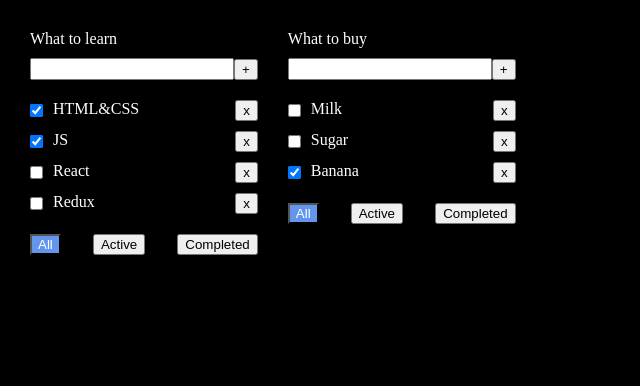
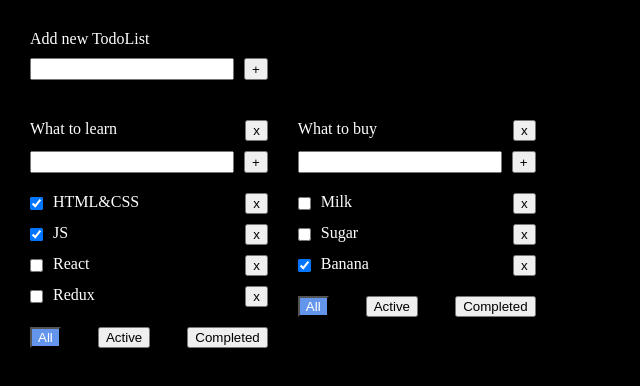
Before and after one commit to alexBasrike/todoList, a React (Vite) app: page / in a window 1280 px wide. Shown: the top 386 px of the page, without its empty margins (0-640 px from the left). Built offline with nearby package versions, Linux system fonts and the light colour scheme.

Commit message:
created universal component for adding for example Task or new TodoList and so on

```diff
--- a/src/App.css
+++ b/src/App.css
@@ -1,15 +1,33 @@
 body {
     background: #000;
     color: #fff;
+}
+
+h2 {
+    margin: 0 0 10px 0;
+}
+
+p {
+    margin: 0 0 20px 0;
 }
 
 button {
     cursor: pointer;
 }
 
+
+.app {
+    padding: 30px;
+}
+
+.addTodoList {
+    display: inline-flex;
+    flex-direction: column;
+    margin: 0 0 20px 0;
+}
+
 .todoLists {
     display: flex;
     flex-wrap: wrap;
     gap: 30px;
-    padding: 30px;
 }
--- a/src/App.tsx
+++ b/src/App.tsx
@@ -3,6 +3,7 @@ import './App.css'
 import TodoList from "./components/TodoList/TodoList.tsx";
 import {useState} from "react";
 import {v1} from "uuid";
+import AddItem from "./components/AddItem/AddItem.tsx";
 
 export type TodoListsFilterType = 'all' | 'active' | 'completed';
 
@@ -46,6 +47,17 @@ function App() {
         ],
     });
 
+    const addTodoList = (todoListTitle: TodoListsType['title']) => {
+        const newTodoList: TodoListsType = {id: v1(), title: todoListTitle, filter: 'all'};
+        setTodoLists([newTodoList, ...todoLists]);
+        setInitialTasks({...initialTasks, [newTodoList.id]: []});
+    }
+
+    const deleteTodoList = (todolistID: TodoListsType['id']) => {
+        setTodoLists(prevState => prevState.filter(todoList => todoList.id !== todolistID));
+        delete initialTasks[todolistID];
+    }
+
     const addTask = (todoListID: TodoListsType['id'], taskTitle: TodoListsType['title']) => {
         const newTask = {id: v1(), title: taskTitle, isDone: false}
         setInitialTasks({...initialTasks, [todoListID]: [newTask, ...initialTasks[todoListID]]});
@@ -56,15 +68,29 @@ function App() {
     }
 
     const changeTaskStatus = (todoListID: TodoListsType['id'], taskID: TaskType['id'], newTaskStatus: TaskType['isDone']) => {
-        setInitialTasks({...initialTasks, [todoListID]: initialTasks[todoListID].map(task => task.id === taskID ? {...task, isDone: newTaskStatus} : task)});
+        setInitialTasks({
+            ...initialTasks,
+            [todoListID]: initialTasks[todoListID].map(task => task.id === taskID ? {
+                ...task,
+                isDone: newTaskStatus
+            } : task)
+        });
     }
 
     const changeTasksStatus = (todoListID: TodoListsType['id'], newFilterValue: TodoListsType['filter']) => {
-        setTodoLists(todoLists.map(todoList => todoList.id === todoListID ? {...todoList, filter: newFilterValue} : todoList));
+        setTodoLists(todoLists.map(todoList => todoList.id === todoListID ? {
+            ...todoList,
+            filter: newFilterValue
+        } : todoList));
     }
 
     return (
         <div className="app">
+
+            <div className={'addTodoList'}>
+                <h2>Add new TodoList</h2>
+                <AddItem text={''} callBack={addTodoList}/>
+            </div>
 
             <div className="todoLists">
                 {todoLists.map(todoItem => {
@@ -82,6 +108,7 @@ function App() {
                             key={todoItem.id}
                             todoListID={todoItem.id}
                             title={todoItem.title}
+                            deleteTodoList={deleteTodoList}
                             tasks={tasks}
                             addTask={addTask}
                             deleteTask={deleteTask}
--- /dev/null
+++ b/src/components/AddItem/AddItem.module.css
@@ -0,0 +1,6 @@
+.addItem {
+    display: flex;
+    justify-content: space-between;
+    gap: 10px;
+    margin: 0 0 20px 0;
+}
--- /dev/null
+++ b/src/components/AddItem/AddItem.tsx
@@ -0,0 +1,38 @@
+import {ChangeEvent, KeyboardEvent, useState} from "react";
+import css from './AddItem.module.css';
+
+type AddItemPropsType = {
+    text: string
+    callBack: (inputValue: string) => void
+}
+
+const AddItem = ({text, callBack}: AddItemPropsType) => {
+
+    const [inputValue, setInputValue] = useState(text);
+
+    const inputValueHandler = (e: ChangeEvent<HTMLInputElement>) => setInputValue(e.target.value);
+
+    const addItemHandler = () => {
+        callBack(inputValue);
+        setInputValue('');
+    }
+
+    const onKeyDownHandler = (e: KeyboardEvent<HTMLInputElement>) => {
+        if (e.key === 'Enter') {
+            addItemHandler();
+        }
+    }
+
+    return (
+        <div className={css.addItem}>
+            <input
+                value={inputValue}
+                onChange={inputValueHandler}
+                onKeyDown={onKeyDownHandler}
+            />
+            <button onClick={addItemHandler}>+</button>
+        </div>
+    );
+};
+
+export default AddItem;
--- a/src/components/TodoList/TodoList.module.css
+++ b/src/components/TodoList/TodoList.module.css
@@ -3,12 +3,15 @@
     padding: 0;
 
     h2 {
-        margin: 0 0 10px 0;
+        margin: 0;
     }
 }
 
-.todoList__form {
-    margin: 0 0 20px 0;
+.todoList__header {
+    display: flex;
+    justify-content: space-between;
+    align-items: flex-start;
+    margin: 0 0 10px 0;
 }
 
 .todoList__list {
--- a/src/components/TodoList/TodoList.tsx
+++ b/src/components/TodoList/TodoList.tsx
@@ -1,11 +1,12 @@
 import {TaskType, TodoListsType} from "../../App.tsx";
 import css from "./TodoList.module.css";
-import {useState, KeyboardEvent} from "react";
+import AddItem from "../AddItem/AddItem.tsx";
 
 type TodoListPropsType = {
     todoListID: TodoListsType['id']
     title: TodoListsType['title']
     tasks: TaskType[]
+    deleteTodoList: (todolistID: TodoListsType['id']) => void
     addTask: (todoListID: TodoListsType['id'], taskTitle: TodoListsType['title']) => void
     deleteTask: (todoListID: TodoListsType['id'], taskID: TaskType['id']) => void
     changeTaskStatus: (todoListID: TodoListsType['id'], taskID: TaskType['id'], newTaskStatus: TaskType['isDone']) => void
@@ -14,20 +15,11 @@ type TodoListPropsType = {
 }
 
 const TodoList = (
-    {todoListID, title, tasks, addTask, deleteTask, changeTaskStatus, changeTasksStatus, filterValue}: TodoListPropsType
+    {todoListID, title, tasks, deleteTodoList, addTask, deleteTask, changeTaskStatus, changeTasksStatus, filterValue}: TodoListPropsType
 ) => {
 
-    const [inputValue, setInputValue] = useState('');
-
-    const addTaskHandler = () => {
-        addTask(todoListID, inputValue);
-        setInputValue('');
-    }
-
-    const onKeyDownHandler = (e: KeyboardEvent<HTMLInputElement>) => {
-        if (e.key === 'Enter') {
-            addTaskHandler();
-        }
+    const addTaskHandler = (taskTitle: TaskType['title']) => {
+        addTask(todoListID, taskTitle);
     }
 
     const activeButtonHandlerAll = filterValue === 'all' ? css.activeButton : '';
@@ -40,16 +32,13 @@ const TodoList = (
 
     return (
         <div className={css.todoList}>
-            <h2>{title}</h2>
 
-            <div className={css.todoList__form}>
-                <input
-                    value={inputValue}
-                    onChange={(e) => setInputValue(e.target.value)}
-                    onKeyDown={onKeyDownHandler}
-                />
-                <button onClick={addTaskHandler}>+</button>
+            <div className={css.todoList__header}>
+                <h2>{title}</h2>
+                <button onClick={() => deleteTodoList(todoListID)}>x</button>
             </div>
+
+            <AddItem text={''} callBack={addTaskHandler} />
 
             {
                 tasks.length === 0
```
